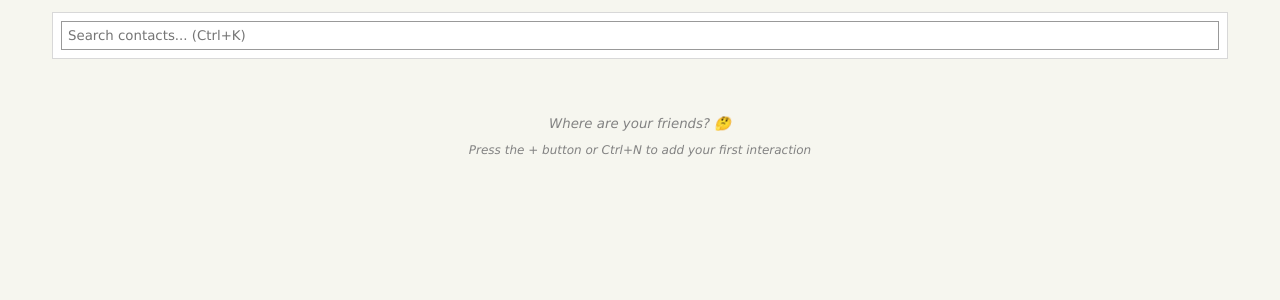
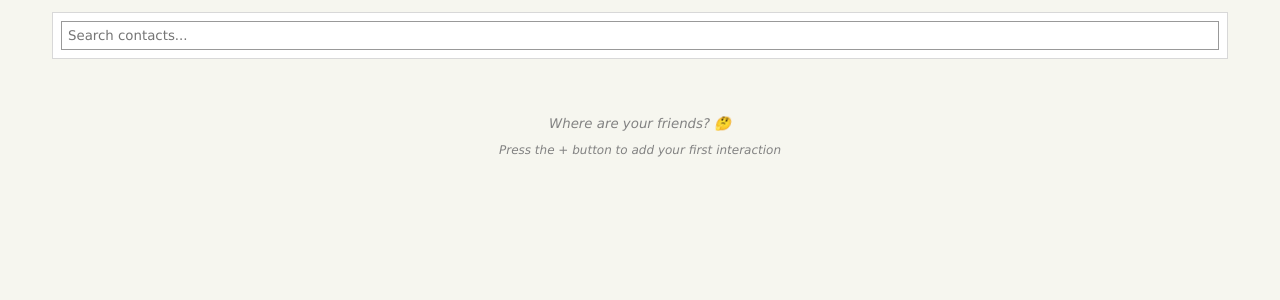
Before and after one commit to SergeNasr/memoro, a FastAPI app: template backend/app/templates/index.html in a window 1280 px wide. Shown: the part 32-332 px from the top of the page. Run offline with FastAPI, Linux system fonts and the light colour scheme; the template is opened without the code that fills it, so the values that code supplies are empty; parts of the project's set-up code (start-up, migrations or seed data) failed here and were passed over; some libraries are stand-ins or nearby versions.

Commit message:
refactor: Remove keyboard shortcut hints from UI
Shortcuts still work in background but are not displayed to users.
Clean, minimal UI approach - users can discover shortcuts naturally.

```diff
--- a/backend/app/templates/index.html
+++ b/backend/app/templates/index.html
@@ -8,7 +8,7 @@
     <input
         type="text"
         class="search-input"
-        placeholder="Search contacts... (Ctrl+K)"
+        placeholder="Search contacts..."
         name="q"
         hx-get="/ui/search"
         hx-trigger="keyup changed delay:300ms"
@@ -60,7 +60,7 @@
 {% else %}
 <div class="empty-state">
     <p>Where are your friends? 🤔</p>
-    <p style="margin-top: 8px; font-size: 9pt;">Press the + button or Ctrl+N to add your first interaction</p>
+    <p style="margin-top: 8px; font-size: 9pt;">Press the + button to add your first interaction</p>
 </div>
 {% endif %}
 {% endblock %}
@@ -100,5 +100,5 @@
 </div>
 
 <!-- Floating action button -->
-<button class="fab" title="New Interaction (Ctrl+N)">+</button>
+<button class="fab">+</button>
 {% endblock %}
```
